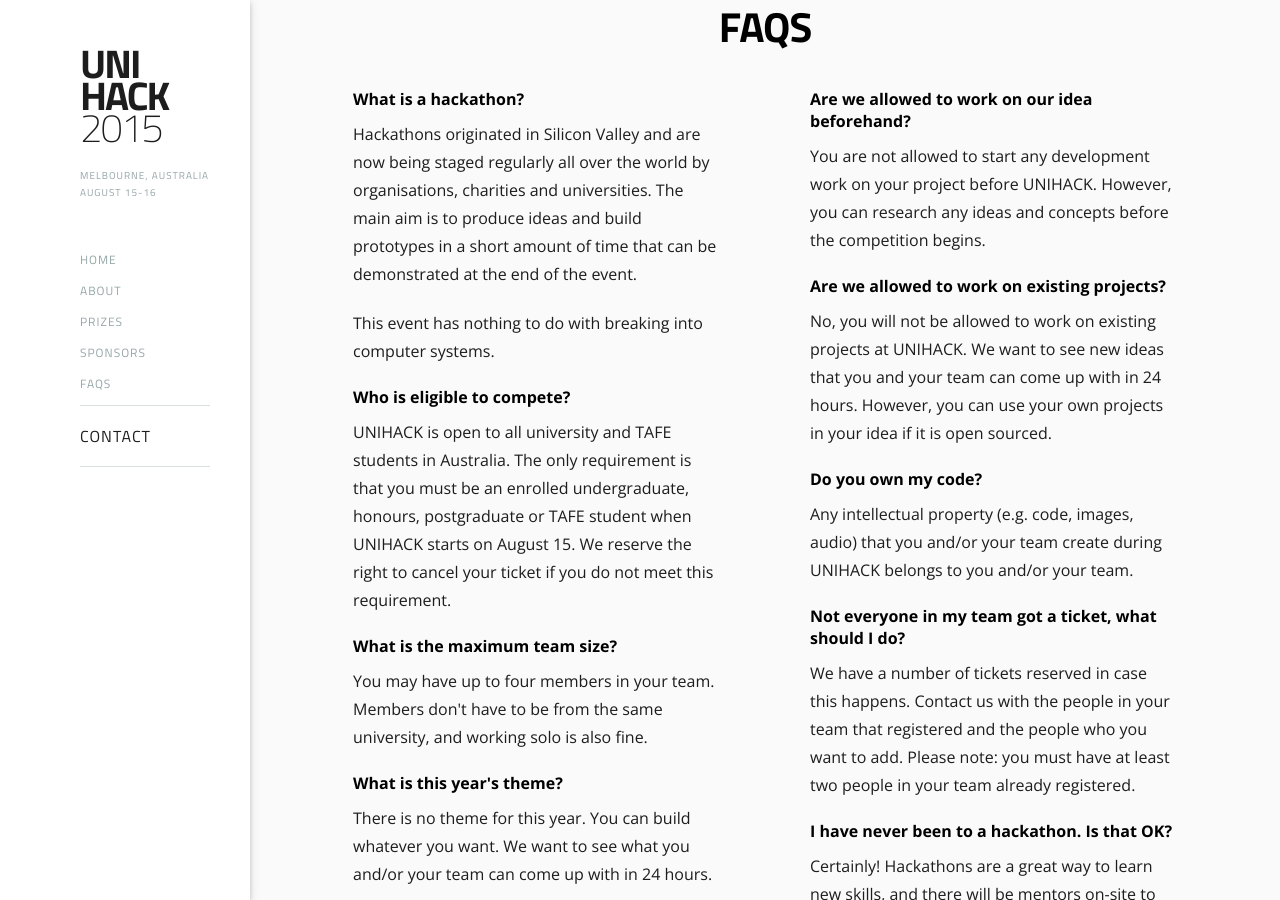
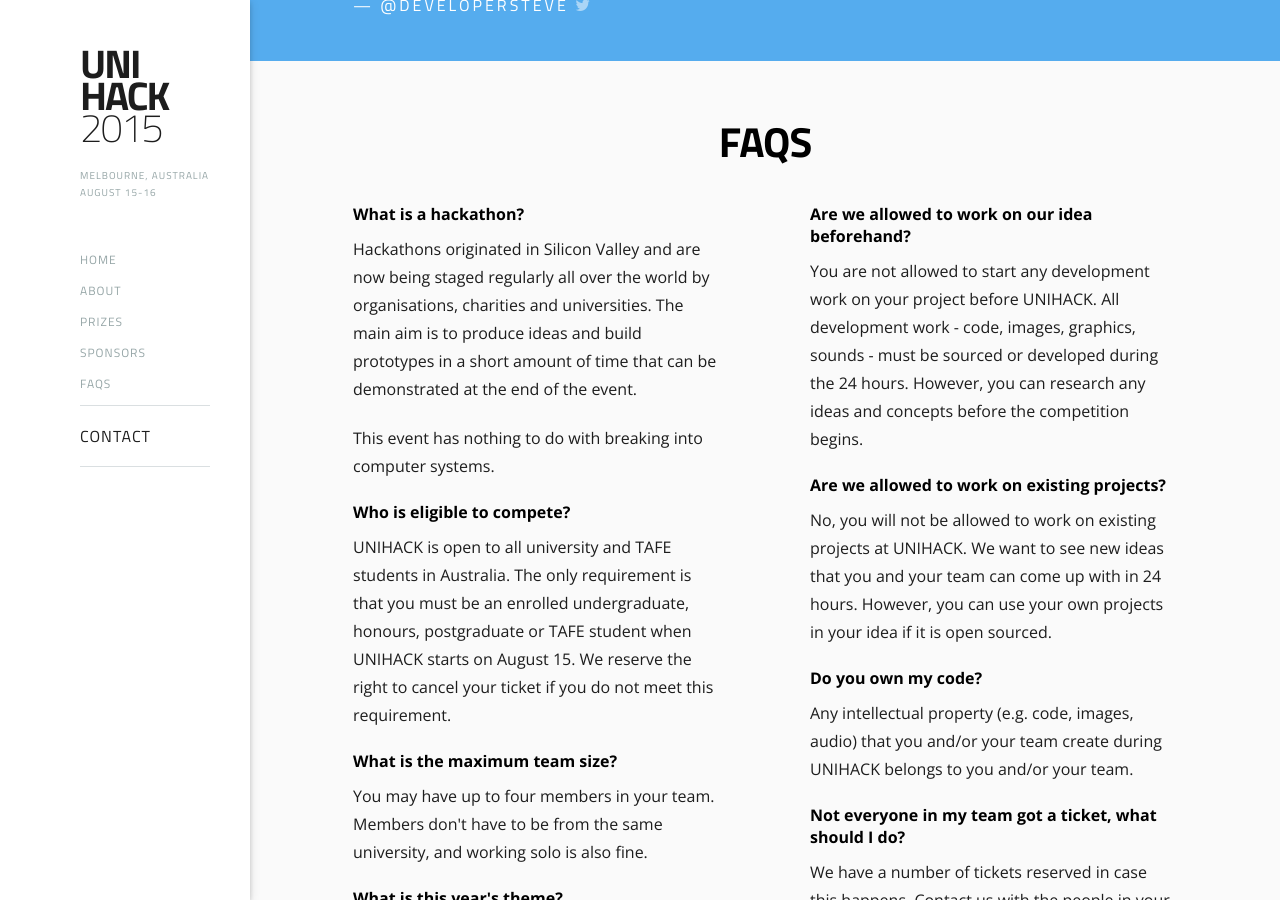
Before and after one commit to terencehuynh/unihack-2015, a Jekyll site: the page built from index.html, in a window 1280 px wide and 900 px high, scrolled down 5516 px. Built offline with Jekyll 4.4.1, drawn with Linux system fonts in a browser that asks for light colours; nearby versions of some CDN libraries; some of the changed text lies outside the part shown.

Commit message:
Updated sponsors and FAQs
- Added Sphero
- Updated Monash FIT logo
- Added two new FAQ questions, modified one

```diff
--- a/_includes/faq_slide.html
+++ b/_includes/faq_slide.html
@@ -33,6 +33,11 @@
           A laptop, mobile phone, chargers, and a change of clothes are essential. We highly suggest also bringing a
           sleeping bag and toiletries if you want to stay the night (there is a shower located on-site).
         </p>
+        <h3>Who is eligible for the Best First Year Hack?</h3>
+        <p>
+          This award will be given to the best team entirely comprised of first year students. To be eligible, you (or
+          all members of your team) must be an undergraduate student and all are less than a year into their course.
+        </p>
         <h3>Can I bring alcohol or smoke?</h3>
         <p>
           No. The event is a strictly non-alcoholic and non-smoking event.
@@ -41,8 +46,9 @@
       <div class="col-md-6 col-sm-12">
         <h3>Are we allowed to work on our idea beforehand?</h3>
         <p>
-          You are not allowed to start any development work on your project before UNIHACK. However, you can research
-          any ideas and concepts before the competition begins.
+          You are not allowed to start any development work on your project before UNIHACK. All development work - code,
+          images, graphics, sounds - must be sourced or developed during the 24 hours. However, you can research any
+          ideas and concepts before the competition begins.
         </p>
         <h3>Are we allowed to work on existing projects?</h3>
         <p>
--- a/_includes/header.html
+++ b/_includes/header.html
@@ -10,7 +10,7 @@
   <meta property="og:title" content="UNIHACK 2015 - August 15-16" />
   <meta property="og:type" content="website" />
   <meta property="og:url" content="http://unihack.net/" />
-  <meta property="og:image" content="{{ site.url }}/img/unihack-fb-og.jpg" />
+  <meta property="og:image" content="http://unihack.net/img/unihack-fb-og.jpg" />
   <link href="style.css" rel="stylesheet" />
   <link href="http://fonts.googleapis.com/css?family=Titillium+Web:700,400,200|Open+Sans:300,400,700" rel="stylesheet" />
   <link href="//maxcdn.bootstrapcdn.com/font-awesome/4.2.0/css/font-awesome.min.css" rel="stylesheet" />
--- a/_includes/sponsors_slide.html
+++ b/_includes/sponsors_slide.html
@@ -56,16 +56,21 @@
 
     <h3>Bronze Sponsors</h3>
     <div class="row small">
-      <div class="col-sm-3 spItem angelcube">
+      <div class="col-sm-6 spItem mashery">
+        <a href="http://www.mashery.com/">Mashery</a>
+      </div>
+      <div class="col-sm-6 spItem sphero">
+        <a href="http://www.sphero.com/">Sphero</a>
+      </div>
+    </div>
+    <div class="row small">
+      <div class="col-sm-4 spItem angelcube">
         <a href="http://angelcube.com">AngelCube</a>
       </div>
-      <div class="col-sm-3 spItem digitalocean">
+      <div class="col-sm-4 spItem digitalocean">
         <a href="https://www.digitalocean.com/">Digital Ocean</a>
       </div>
-      <div class="col-sm-3 spItem mashery">
-        <a href="https://www.mashery.com/">Mashery</a>
-      </div>
-      <div class="col-sm-3 spItem namecheap">
+      <div class="col-sm-4 spItem namecheap">
         <a href="https://www.namecheap.com/">Namecheap</a>
       </div>
     </div>
```
Also changed, not shown: other parts of _includes/faq_slide.html (+4 -2 lines), _less/slides_sponsors.less (+10 -1 lines), img/sponsors/monash_fit_logo.png, img/sponsors/monash_fit_logo_2x.png, img/sponsors/sphero_logo.png (added), img/sponsors/sphero_logo_2x.png (added), style.css.
